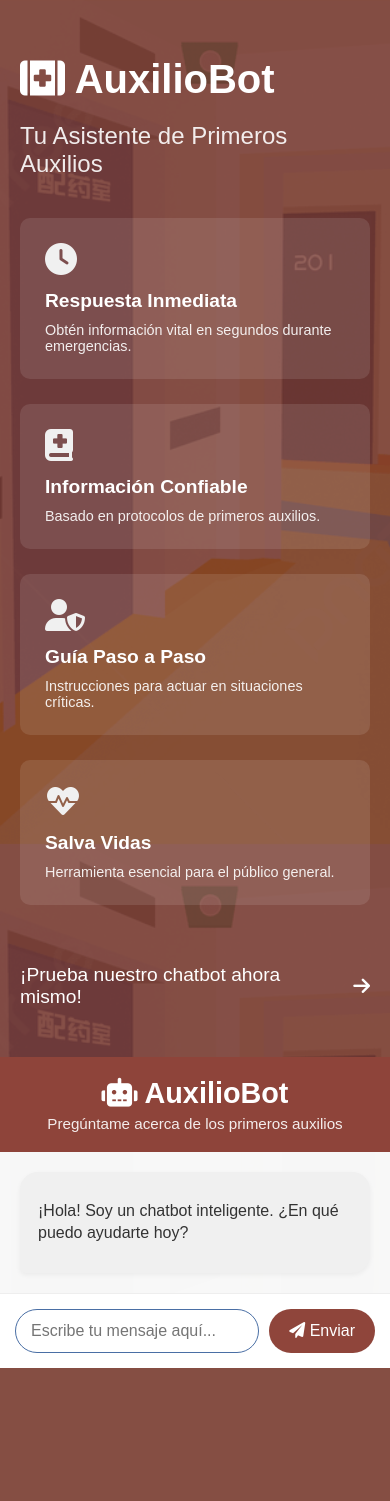
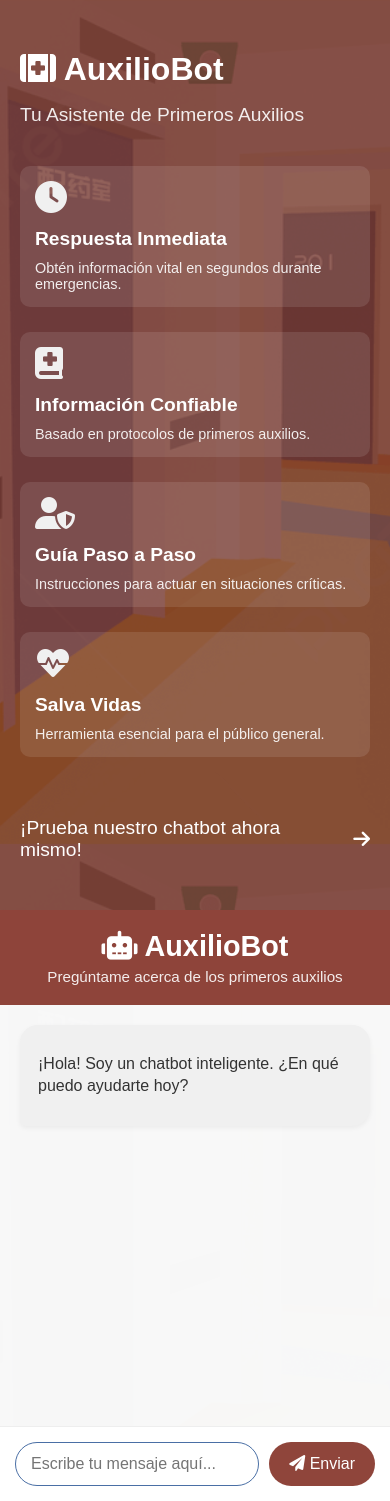
Before and after one commit to IsaacMorocho/ChatBot-Educativo, a Flask app: template templates/index.html in a window 390 px wide. Before the commit the page ends 1368 px from the top, so only its background shows below. Run offline with Flask 3, Linux system fonts and the light colour scheme; the template is opened without the code that fills it, so the values that code supplies are empty; parts of the project's set-up code (start-up, migrations or seed data) failed here and were passed over.

Commit message:
Actualización de la interfaz

```diff
--- a/static/css/style.css
+++ b/static/css/style.css
@@ -3,19 +3,19 @@ body {
     font-family: 'Arial', sans-serif;
     margin: 0;
     padding: 0;
-    min-height: 100vh;
+    height: 100vh;
     background:
         linear-gradient(rgba(0, 0, 0, 0.5), rgba(0, 0, 0, 0.5)),
         url('../css/images/fondo.jpg') center/cover fixed;
     color: #333;
-    overflow-x: hidden;
+    overflow: hidden;
 }
 
 /* Contenedor dividido */
 .split-container {
     display: flex;
     width: 100%;
-    min-height: 100vh;
+    height: 100vh;
 }
 
 /* Landing page (left side) */
@@ -27,6 +27,7 @@ body {
     display: flex;
     align-items: center;
     justify-content: center;
+    overflow-y: auto;
 }
 
 .landing-content {
@@ -109,17 +110,7 @@ body {
     background-color: rgba(255, 255, 255, 0.9);
     display: flex;
     flex-direction: column;
-}
-
-/* Resto de los estilos del chat (manteniendo los mismos que tenías) */
-.chat-box {
-    flex: 1;
-    overflow-y: auto;
-    padding: 20px;
-    background-color: rgba(249, 249, 249, 0.85);
-    display: flex;
-    flex-direction: column;
-    gap: 15px;
+    height: 100vh;
 }
 
 header {
@@ -127,6 +118,7 @@ header {
     color: white;
     padding: 20px;
     text-align: center;
+    flex-shrink: 0;
 }
 
 header h1 {
@@ -139,6 +131,17 @@ header p {
     margin: 5px 0 0;
     font-size: 0.95em;
     opacity: 0.9;
+}
+
+.chat-box {
+    flex: 1;
+    overflow-y: auto;
+    padding: 20px;
+    background-color: rgba(249, 249, 249, 0.85);
+    display: flex;
+    flex-direction: column;
+    gap: 15px;
+    max-height: calc(100vh - 150px);
 }
 
 .user-message, .bot-message {
@@ -171,6 +174,7 @@ header p {
     padding: 15px;
     background-color: white;
     border-top: 1px solid #eee;
+    flex-shrink: 0;
 }
 
 .input-area input {
@@ -247,15 +251,22 @@ header p {
 @media (max-width: 1000px) {
     .split-container {
         flex-direction: column;
+        height: auto;
     }
 
     .landing-page {
         padding: 30px 20px;
+        height: auto;
     }
 
     .chat-container {
         width: 100%;
         min-width: auto;
+        height: 70vh;
+    }
+
+    .chat-box {
+        max-height: calc(70vh - 150px);
     }
 
     .benefits {
@@ -264,11 +275,19 @@ header p {
 }
 
 @media (max-width: 600px) {
-    .chat-box {
-        height: calc(100% - 150px);
-    }
-
     .user-message, .bot-message {
         max-width: 90%;
     }
+
+    .landing-page h1 {
+        font-size: 2em;
+    }
+
+    .landing-page h2 {
+        font-size: 1.2em;
+    }
+
+    .benefit-card {
+        padding: 15px;
+    }
 }
```
